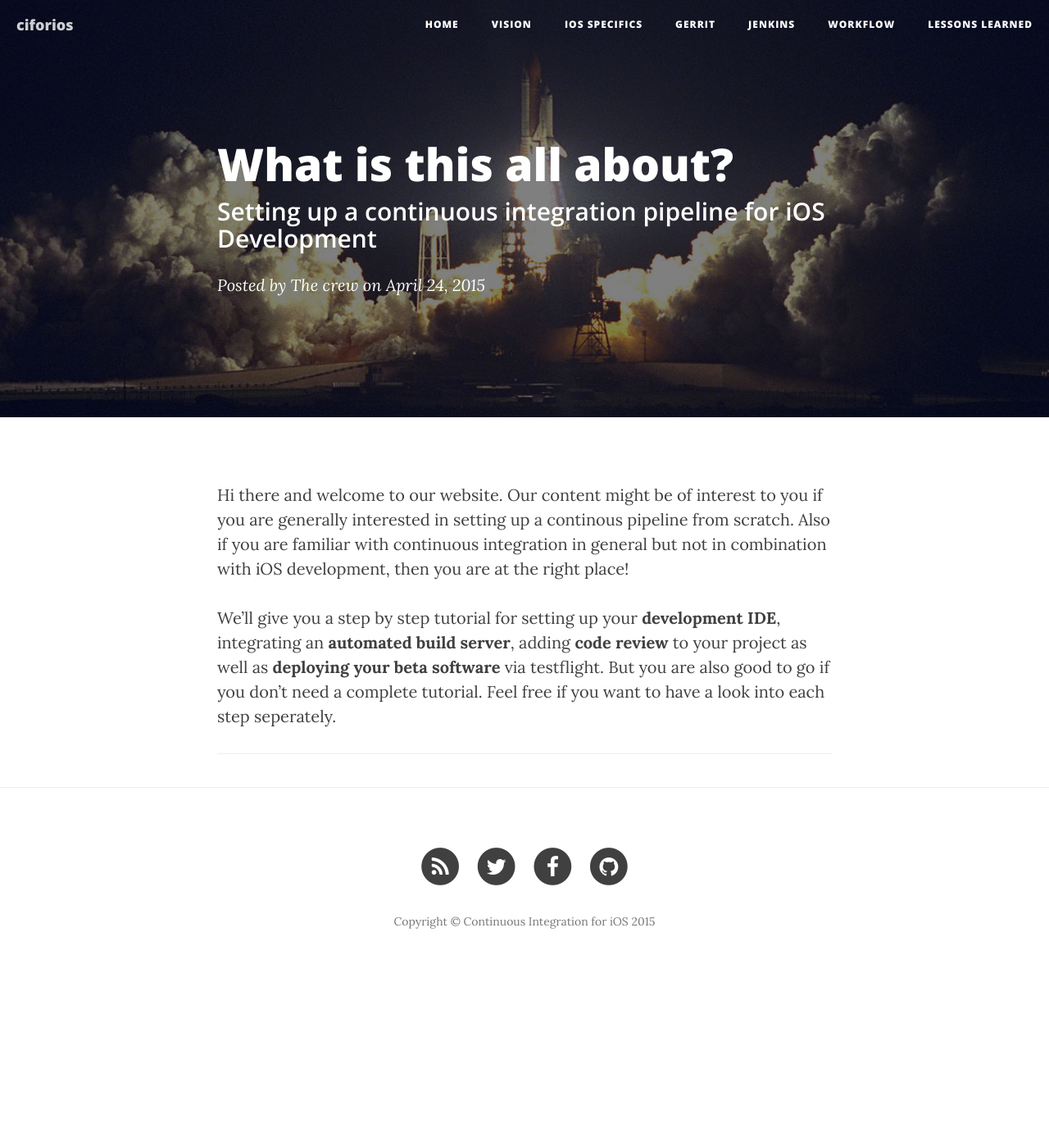
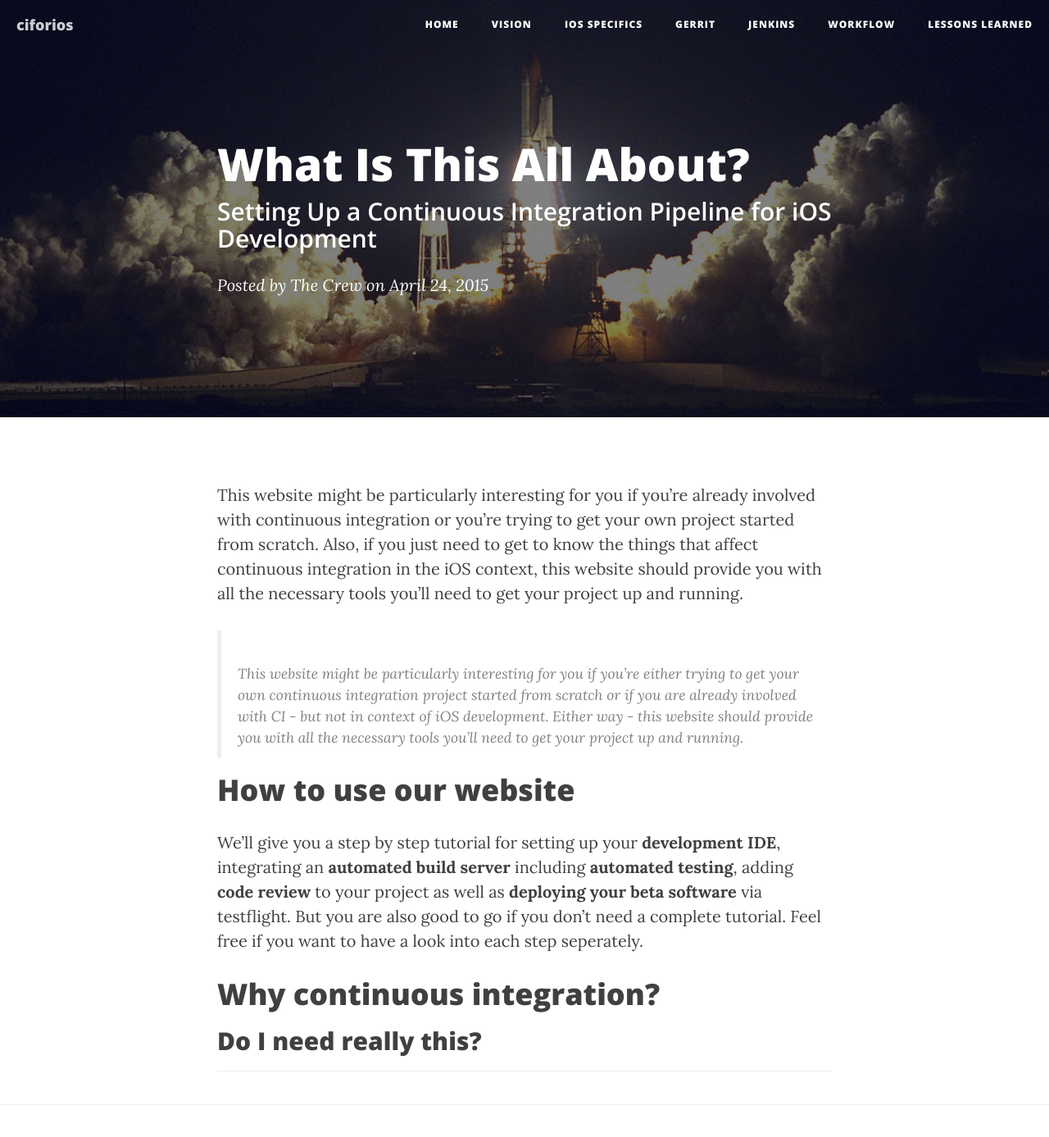
Before and after one commit to ciforios/ciforios.github.io, a Jekyll site: the page built from _posts/2015-04-20-Vision.markdown, in a window 1280 px wide and 1400 px high. Shown: the top 1387 px of the window at 82% size. Built offline with Jekyll 4.4.1, drawn with Linux system fonts in a browser that asks for light colours; nearby versions of some CDN libraries.

Commit message:
adding content

```diff
--- a/_posts/2015-04-20-Vision.markdown
+++ b/_posts/2015-04-20-Vision.markdown
@@ -1,13 +1,20 @@
 ---
 layout:     post
-title:      "What is this all about?"
-subtitle:   "Setting up a continuous integration pipeline for iOS Development"
+title:      "What Is This All About?"
+subtitle:   "Setting Up a Continuous Integration Pipeline for iOS Development"
 date:       2015-04-24 11:20:00
-author:     "The crew"
+author:     "The Crew"
 header-img: "img/post-bg-04.jpg"
 tags: [vision]
 ---
 
-Hi there and welcome to our website. Our content might be of interest to you if you are generally interested in setting up a continous pipeline from scratch. Also if you are familiar with continuous integration in general but not in combination with iOS development, then you are at the right place!
+This website might be particularly interesting for you if you're already involved with continuous integration or you're trying to get your own project started from scratch. Also, if you just need to get to know the things that affect continuous integration in the iOS context, this website should provide you with all the necessary tools you'll need to get your project up and running.
 
-We'll give you a step by step tutorial for setting up your **development IDE**, integrating an **automated build server**, adding **code review** to your project as well as **deploying your beta software** via testflight. But you are also good to go if you don't need a complete tutorial. Feel free if you want to have a look into each step seperately.
+>This website might be particularly interesting for you if you're either trying to get your own continuous integration project started from scratch or if you are already involved with CI - but not in context of iOS development. Either way - this website should provide you with all the necessary tools you'll need to get your project up and running.
+
+#How to use our website
+We'll give you a step by step tutorial for setting up your **development IDE**, integrating an **automated build server** including **automated testing**, adding **code review** to your project as well as **deploying your beta software** via testflight. But you are also good to go if you don't need a complete tutorial. Feel free if you want to have a look into each step seperately.
+
+#Why continuous integration?
+
+##Do I need really this?
```
